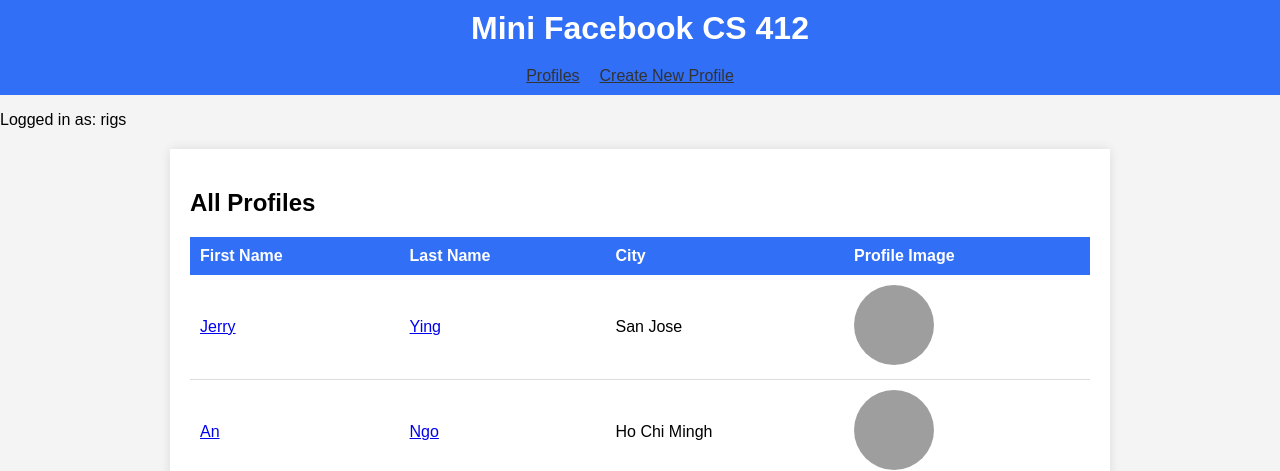
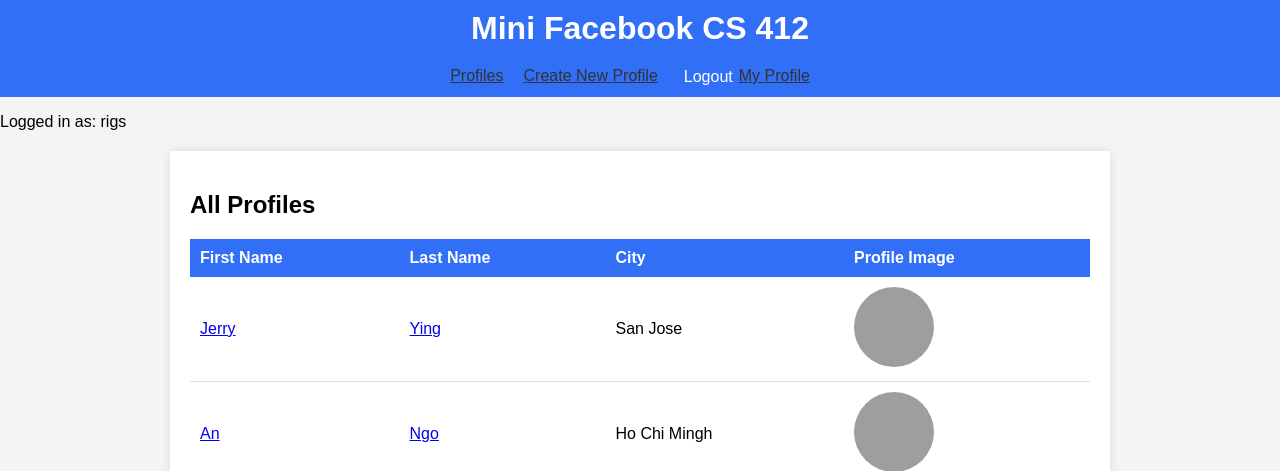
Before and after one commit to Rigpea/412, a Django app: page /mini_fb/ in a window 1280 px wide. Shown: the top 471 px of the page. Run offline with Django 5.2, Linux system fonts and the light colour scheme; a user stored in the database is signed in; data comes from the database, SQL or seed files in the repository; both versions use the stored data as it was after the commit; grey boxes are pictures that could not be loaded.

Commit message:
Updated urls for assignment 9

```diff
--- a/mini_fb/models.py
+++ b/mini_fb/models.py
@@ -7,7 +7,7 @@ from django.contrib.auth.models import User
 # Create your models here.
 
 class Profile(models.Model):
-    user = models.ForeignKey(User, on_delete=models.CASCADE)
+    user = models.ForeignKey(User, on_delete=models.CASCADE, related_name="profiles")
     first_name = models.CharField(max_length=100)
     last_name = models.CharField(max_length=100)
     city = models.CharField(max_length=100)
--- a/mini_fb/static/mini_fb/css/styles.css
+++ b/mini_fb/static/mini_fb/css/styles.css
@@ -38,6 +38,23 @@ header h1 {
 .horizontal-nav a:hover {
     background-color: #f0f0f0;
     border-radius: 4px;
+}
+/* Logout button*/
+.login-form {
+    justify-content: right;
+}
+.logout-form input[type="submit"] {
+    background-color: transparent;
+    border: none;
+    color: inherit;
+    cursor: pointer;
+    font-size: inherit;
+    transition: background-color 0.3s ease;
+}
+
+.logout-form input[type="submit"]:hover {
+    background-color: #f0f0f0;
+    border-radius: 5px;
 }
 /* Content container */
 .content {
--- a/mini_fb/templates/mini_fb/base.html
+++ b/mini_fb/templates/mini_fb/base.html
@@ -14,6 +14,21 @@
             <ul>
                 <li><a href="{% url 'show_all_profiles' %}">Profiles</a></li>
                 <li><a href="{% url 'create_profile' %}">Create New Profile</a></li>
+                <!--Over here I want to display the loggedin users firstname-->
+
+                {% if user.is_authenticated %}
+                <form class="logout-form" method="POST" action="{% url 'logout' %}">
+                    {% csrf_token %}
+                    <input type="submit" value="Logout">
+                </form>
+                {% else %}
+                    <!--Login if not already-->
+                    <a href="{% url 'login' %}">Login</a>
+                {% endif %}
+
+                {% if user_profile %}
+                <li><a href="{% url 'show_profile' user_profile_pk %}">My Profile</a></li>
+                {% endif %}
             </ul>
         </nav>
     </header>
--- a/mini_fb/templates/mini_fb/friend_suggestions.html
+++ b/mini_fb/templates/mini_fb/friend_suggestions.html
@@ -18,7 +18,7 @@
                 </td>
                 <td>{{ suggestion.first_name }} {{ suggestion.last_name }}</td>
                 <td>
-                    <a href="{% url 'add_friend' profiles.pk suggestion.pk %}">Add Friend</a>
+                    <a href="{% url 'add_friend'  suggestion.pk %}">Add Friend</a>
                 </td>
             </tr>
         {% empty %}
@@ -29,7 +29,7 @@
     </tbody>
 </table>
 
-<a href="{% url 'show_profile' profiles.pk %}">Back to Profile</a>
+<a href="{% url 'show_profile' profiles.pk%}">Back to Profile</a>
 
 
 
--- a/mini_fb/templates/mini_fb/news_feed.html
+++ b/mini_fb/templates/mini_fb/news_feed.html
@@ -26,5 +26,5 @@
         {% endfor %}
     </div>
 
-    <a href="{% url 'show_profile' profiles.pk %}">Back to Profile</a>
+    <a href="{% url 'show_profile' profiles.pk%}">Back to Profile</a>
 {% endblock %}
--- a/mini_fb/urls.py
+++ b/mini_fb/urls.py
@@ -5,16 +5,23 @@ from .views import (
 )
 from django.conf import settings
 from django.conf.urls.static import static
+from django.contrib.auth import views as auth_views
+
 
 urlpatterns = [
     path('', ShowAllProfilesView.as_view(), name='show_all_profiles'),
     path('profile/<int:pk>/', ShowProfilesPageView.as_view(), name='show_profile'),
     path('create_profile/', CreateProfileView.as_view(), name='create_profile'),
-    path('profile/<int:pk>/create_status',CreateStatusMessageView.as_view(), name='create_status'),
-    path('profile/<int:pk>/update', UpdateProfileView.as_view(), name='update_profile'),
+    #login #logout
+    path('login/', auth_views.LoginView.as_view(template_name='mini_fb/login.html'), name='login'),
+    path('logout/', auth_views.LogoutView.as_view(template_name='mini_fb/logged_out.html'), name='logout'),
+    #end
+    path('profile/create_status',CreateStatusMessageView.as_view(), name='create_status'),
+    path('profile/update', UpdateProfileView.as_view(), name='update_profile'),
     path('status/<int:pk>/delete', DeleteStatusMessageView.as_view(), name='delete_status'),
     path('status/<int:pk>/update', UpdateStatusMessageView.as_view(), name='update_status'),
-    path('profile/<int:pk>/add_friend/<int:other_pk>', CreateFriendView.as_view(), name='add_friend'),
-    path('profile/<int:pk>/friend_suggestions', ShowFriendSuggestionsView.as_view(), name='friend_suggestions'),
-    path('profile/<int:pk>/news_feed', ShowNewsFeedView.as_view(), name='news_feed'),
+    path('profile/add_friend/<int:other_pk>', CreateFriendView.as_view(), name='add_friend'),
+    path('profile/friend_suggestions', ShowFriendSuggestionsView.as_view(), name='friend_suggestions'),
+    path('profile/news_feed', ShowNewsFeedView.as_view(), name='news_feed'),
+
 ] + static(settings.MEDIA_URL, document_root=settings.MEDIA_ROOT)
--- a/mini_fb/views.py
+++ b/mini_fb/views.py
@@ -18,14 +18,33 @@ class ShowAllProfilesView(ListView):
     model = Profile
     template_name = 'mini_fb/show_all_profiles.html'
     context_object_name = 'profiles'
+    def get_context_data(self, **kwargs):
+        context = super().get_context_data(**kwargs)
+        if self.request.user.is_authenticated:
+            user_profile = self.request.user.profiles.first()
+            context['user_profile'] = self.request.user.profiles.first()
+            if user_profile:
+                context['user_profile_pk'] = user_profile.pk
+            return context
 
-# Thiw view needs to obtain data for one profile record, and
-#to deleguate work to a templaete called
 #show_profile.htlm to display that profile needs to render
 class ShowProfilesPageView(DetailView):
     model = Profile
     template_name = 'mini_fb/show_profile.html'
     context_object_name = 'profiles'  # or 'profile'
+
+    def get_object(self):
+        use = self.request.user
+        pk = self.kwargs.get('pk')
+        prof = Profile.objects.filter(user=use).first()
+
+        if use.is_authenticated and pk == prof.pk:
+            if pk == prof.pk:
+                return prof
+        else:
+            return super().get_object()
+
+
 
     def get_context_data(self, **kwargs):
         context = super().get_context_data(**kwargs)
@@ -40,6 +59,9 @@ class UpdateStatusMessageView(LoginRequiredMixin, UpdateView):
     template_name = 'mini_fb/update_status_form.html'
     context_object_name = 'status_message'
 
+    def get_login_url(self) -> str:
+        return reverse('login')
+
     def get_success_url(self):
         # Back to profile
         profile_pk = self.object.profile.pk
@@ -50,6 +72,8 @@ class DeleteStatusMessageView(LoginRequiredMixin, DeleteView):
     model = StatusMessage
     template_name = 'mini_fb/delete_status_form.html'
     context_object_name = 'status_message'
+    def get_login_url(self) -> str:
+        return reverse('login')
 
     def get_success_url(self):
         # go back to profile
@@ -60,6 +84,14 @@ class UpdateProfileView(LoginRequiredMixin, UpdateView):
     form_class = UpdateProfileForm
     template_name = 'mini_fb/update_profile_form.html'  # The template to render the form
 
+    def get_object(self):
+        use = self.request.user
+        prof = Profile.objects.filter(user=use).first()
+        if prof:
+            return prof
+
+    def get_login_url(self) -> str:
+        return reverse('login')
     def get_success_url(self):
         # Redirect back to the profile page after updating
         return reverse('show_profile', kwargs={'pk': self.object.pk})
@@ -76,15 +108,20 @@ class CreateStatusMessageView(LoginRequiredMixin, CreateView):
     model = StatusMessage
     form_class = CreateStatusMessageForm
     template_name = 'mini_fb/create_status_form.html'
+    def get_login_url(self) -> str:
+        return reverse('login')
 
-    def get_context_data(self, **kwargs):
-        context = super().get_context_data(**kwargs)
-        profile = Profile.objects.get(pk=self.kwargs['pk'])
+    def get_context_data(self):
+        context = super().get_context_data()
+        use = self.request.user
+        profile = Profile.objects.get(user=use)
         context['profile'] = profile
         return context
+
     def form_valid(self, form):
         try:
-            profile = Profile.objects.get(pk=self.kwargs['pk'])
+            use = self.request.user
+            profile = Profile.objects.get(user=use)
             sm = form.save(commit=False)
             sm.profile = profile
             sm.save()
@@ -105,24 +142,56 @@ class CreateStatusMessageView(LoginRequiredMixin, CreateView):
             logger.error(f"Error creating status message: {e}")
             form.add_error(None, "An unexpected error occurred in form_valid")
             return self.form_invalid(form)
+
     def get_success_url(self):
-        return reverse('show_profile', kwargs={'pk': self.kwargs['pk']})
+        use = self.request.user
+        profile = Profile.objects.filter(user=use).first()
+        pk = profile.pk
+        return reverse('show_profile', kwargs={'pk': pk})
 class CreateFriendView(LoginRequiredMixin, View):
+    def get_login_url(self) -> str:
+        return reverse('login')
     def dispatch(self, request, *args, **kwargs):
-        profile = Profile.objects.get(pk=self.kwargs['pk'])
+        use = self.request.user
+        profile = Profile.objects.filter(user=use).first()
         other = Profile.objects.get(pk=self.kwargs['other_pk'])
         profile.add_friend(other)
 
         return HttpResponseRedirect(reverse('show_profile', kwargs={'pk': profile.pk}))
+    def get_object(self):
+        use = self.request.user
+        prof = Profile.objects.filter(user=use).first()
+        if prof:
+            return prof
+
+
 class ShowFriendSuggestionsView(LoginRequiredMixin, DetailView):
     model = Profile
     template_name = 'mini_fb/friend_suggestions.html'
     context_object_name = 'profiles'
+    def get_object(self):
+        use = self.request.user
+        prof = Profile.objects.filter(user=use).first()
+        if prof:
+            return prof
+    def get_login_url(self) -> str:
 
-class ShowNewsFeedView(DetailView): # should I show to any
+        return reverse('login')
+
+class ShowNewsFeedView(LoginRequiredMixin, DetailView): # should I show to any
     model = Profile
     template_name = 'mini_fb/news_feed.html'
     context_object_name = 'profiles'
+    def get_object(self):
+        use = self.request.user
+        prof = Profile.objects.filter(user=use).first()
+        if prof:
+            return prof
+    def get_login_url(self):
+        return reverse('login')
 
 class ProfileUpdateView(LoginRequiredMixin, UpdateView):
+    def get_login_url(self) -> str:
+
+        return reverse('login')
     model = Profile
```
Also changed, not shown: mini_fb/templates/mini_fb/logged_out.html (added, +8 -0 lines), mini_fb/templates/mini_fb/login.html (added, +12 -0 lines), mini_fb/templates/mini_fb/show_profile.html (+4 -4 lines), db.sqlite3, mini_fb/migrations/0006_alter_profile_user.py (added).
